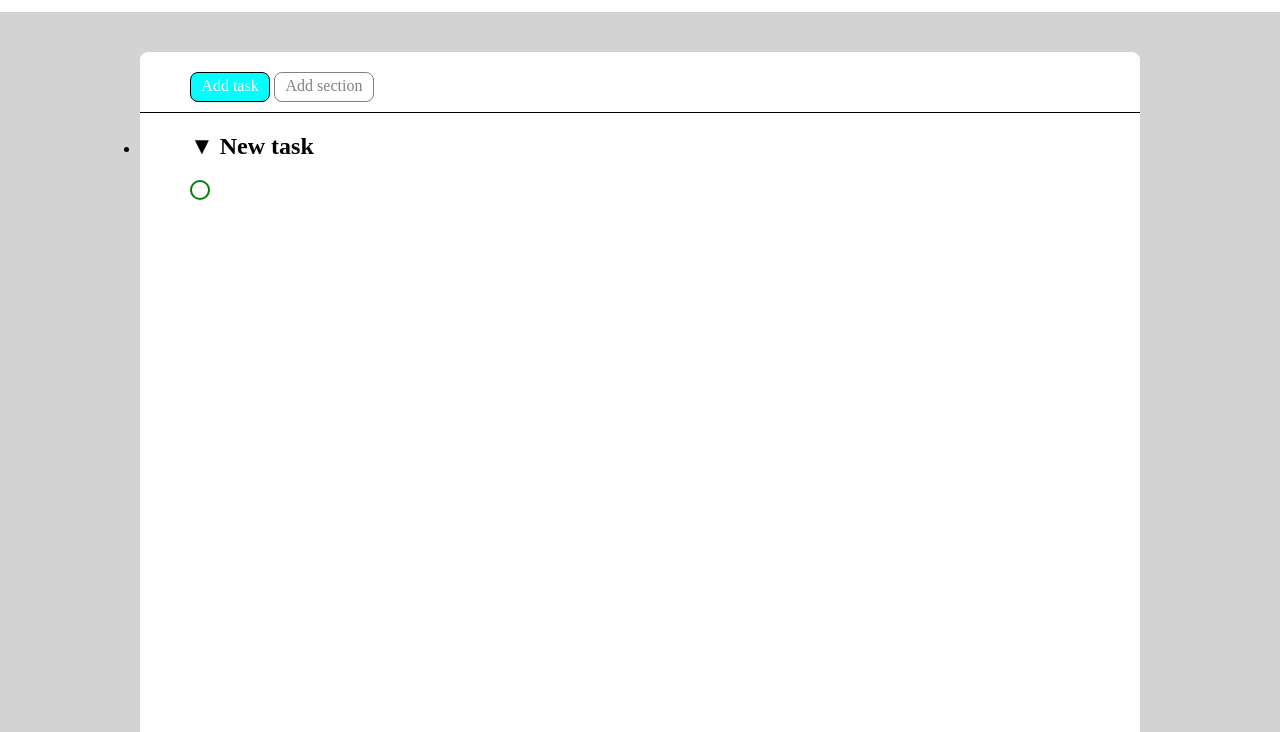
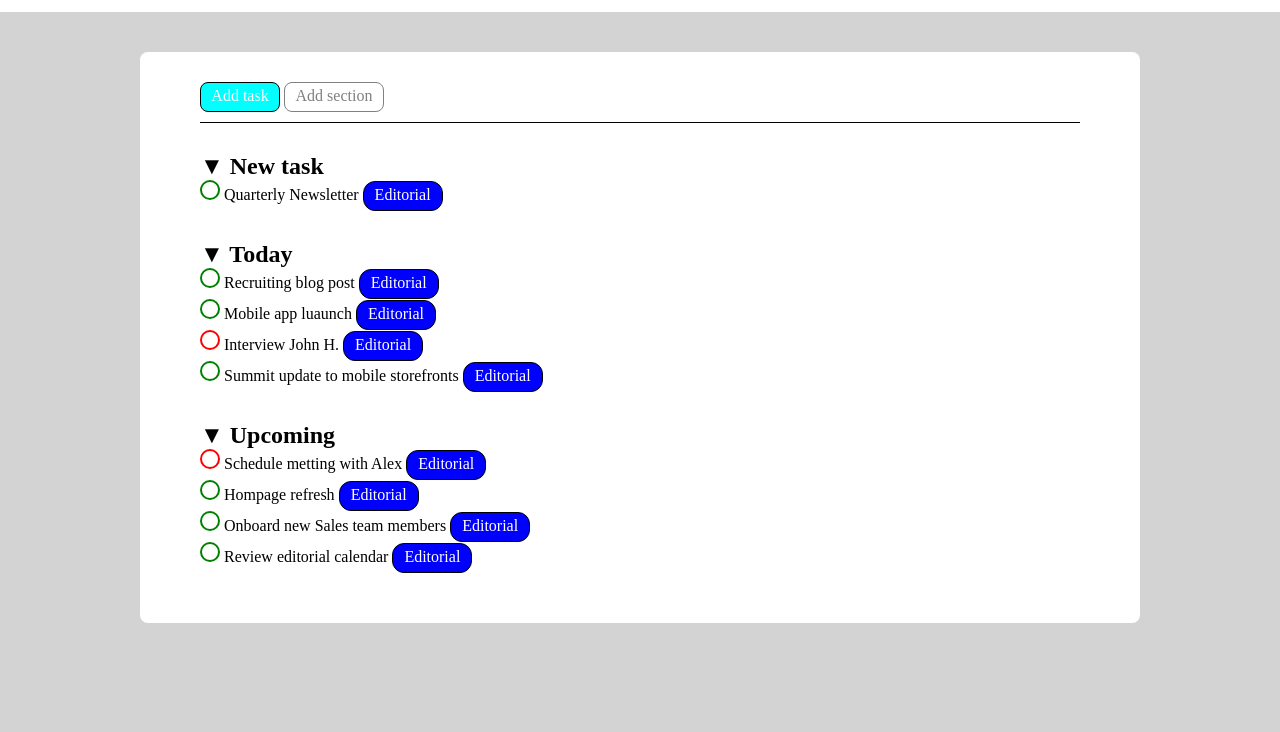
Before and after one commit to omarseddati16/html-css-toboolist, a plain HTML site: page index.html in a window 1280 px wide. Shown: the part 68-800 px from the top of the page. Drawn offline with Linux system fonts and the light colour scheme.

Commit message:
[main] fine

```diff
--- a/assets/css/style.css
+++ b/assets/css/style.css
@@ -34,19 +34,51 @@ body {
 
 /* Utili */
 
+.spazio {
+  padding: 10px;
+}
+
 .inlinea {
   display: inline-block;
 }
 
 .spostaretutto {
-  display: flex;
-  margin-left: 50px;
-  margin-top: 20px;
+  padding: 30px 60px 50px 60px;
 }
 
 /* Main */
 
-.cerchio {
+h2 {
+  margin-top: 30px;
+}
+
+.cerchiorosso {
+  width: 20px;
+  height: 20px;
+  border: 2px solid red;
+  border-radius: 50%;
+  background-color: white;
+  position: relative;
+}
+
+.largo {
+  padding: 10px;
+}
+
+
+.altri-contenitore {
+  height: 30px;
+  width: 80px;
+  background-color: blue;
+  border-radius: 12px;
+  border: 1px solid black;
+  color: white;
+  text-align: center;
+  line-height: 25px;
+  display: inline-block;
+}
+
+.cerchioverde {
   width: 20px;
   height: 20px;
   border: 2px solid green;
@@ -88,9 +120,7 @@ body {
 
 .contenitore-box {
   width: 1000px;
-  height: 1000px;
   background-color: white;
   margin: 40px auto;
   border-radius: 8px;
-  padding: 0px;
 }
--- a/index.html
+++ b/index.html
@@ -23,30 +23,78 @@
 
   <!-- Inizio Main-->
   <main>
-    <div class="contenitore-box">
-      <div class="bottone-contenitore spostaretutto">
+    <div class="contenitore-box spostaretutto">
+      <div class="bottone-contenitore ">
         Add task
       </div>
       <div class="altrobottone-contenitore">
         Add section
       </div>
       <div class="divisore"></div>
-      <ul>
-        <li>
-          <h2 class="spostaretutto">&#9660; New task</h2>
-          <ul>
-            <li class="cerchio spostaretutto"></li>
-          </ul>
-        </li>
-      </ul>
+      <div>
+        <h2>&#9660; New task</h2>
+        <div class="cerchioverde inlinea "></div>
+        <span>Quarterly Newsletter</span>
+        <div class="altri-contenitore">
+          Editorial
+        </div>
+      </div>
+      <div>
+        <h2>&#9660; Today</h2>
+        <div class="cerchioverde inlinea "></div>
+        <span>Recruiting blog post</span>
+        <div class="altri-contenitore">
+          Editorial</div>
+      </div>
+      <div class="">
+        <div class="cerchioverde inlinea "></div>
+        <span>Mobile app luaunch</span>
+        <div class="altri-contenitore">
+          Editorial</div>
+      </div>
+      <div>
+        <div class="cerchiorosso inlinea "></div>
+        <span>Interview John H.</span>
+        <div class="altri-contenitore">
+          Editorial</div>
+      </div>
+      <div>
+        <div class="cerchioverde inlinea "></div>
+        <span>Summit update to mobile storefronts</span>
+        <div class="altri-contenitore">
+          Editorial</div>
+      </div>
+      <div>
 
-    </div>
+        <h2>&#9660; Upcoming</h2>
+        <div class="cerchiorosso inlinea "></div>
+        <span>Schedule metting with Alex</span>
+        <div class="altri-contenitore">
+          Editorial</div>
+      </div>
+      <div>
+        <div class="cerchioverde inlinea "></div>
+        <span>Hompage refresh</span>
+        <div class="altri-contenitore">
+          Editorial</div>
+        <div>
+          <div class="cerchioverde inlinea "></div>
+          <span>Onboard new Sales team members</span>
+          <div class="altri-contenitore">
+            Editorial</div>
+          <div>
+            <div class="cerchioverde inlinea "></div>
+            <span>Review editorial calendar</span>
+            <div class="altri-contenitore">
+              Editorial</div>
+          </div>
+  </main>
 
-  </main>
   <footer>
 
   </footer>
 
+
 </body>
 
 </html>
```
